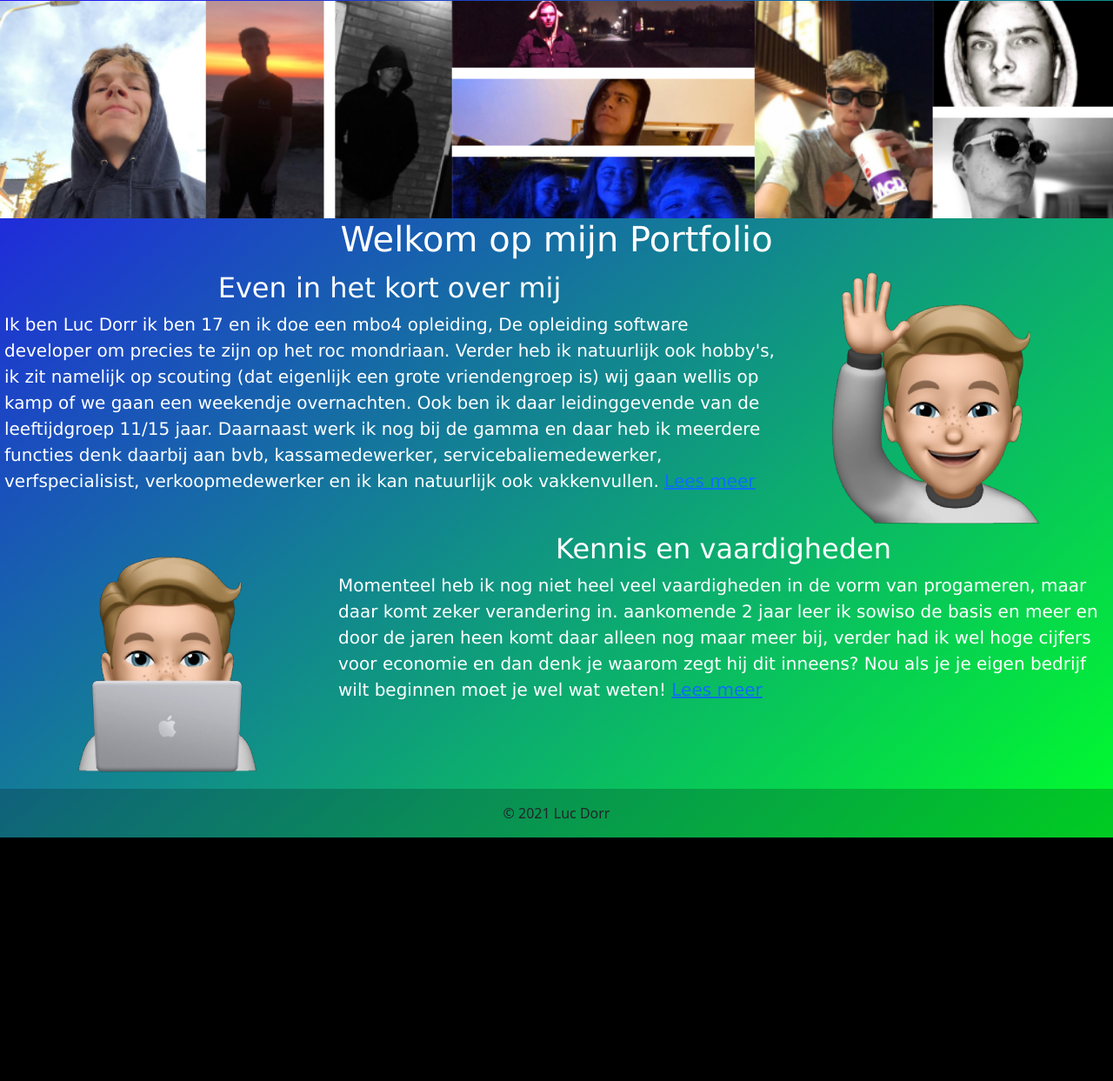
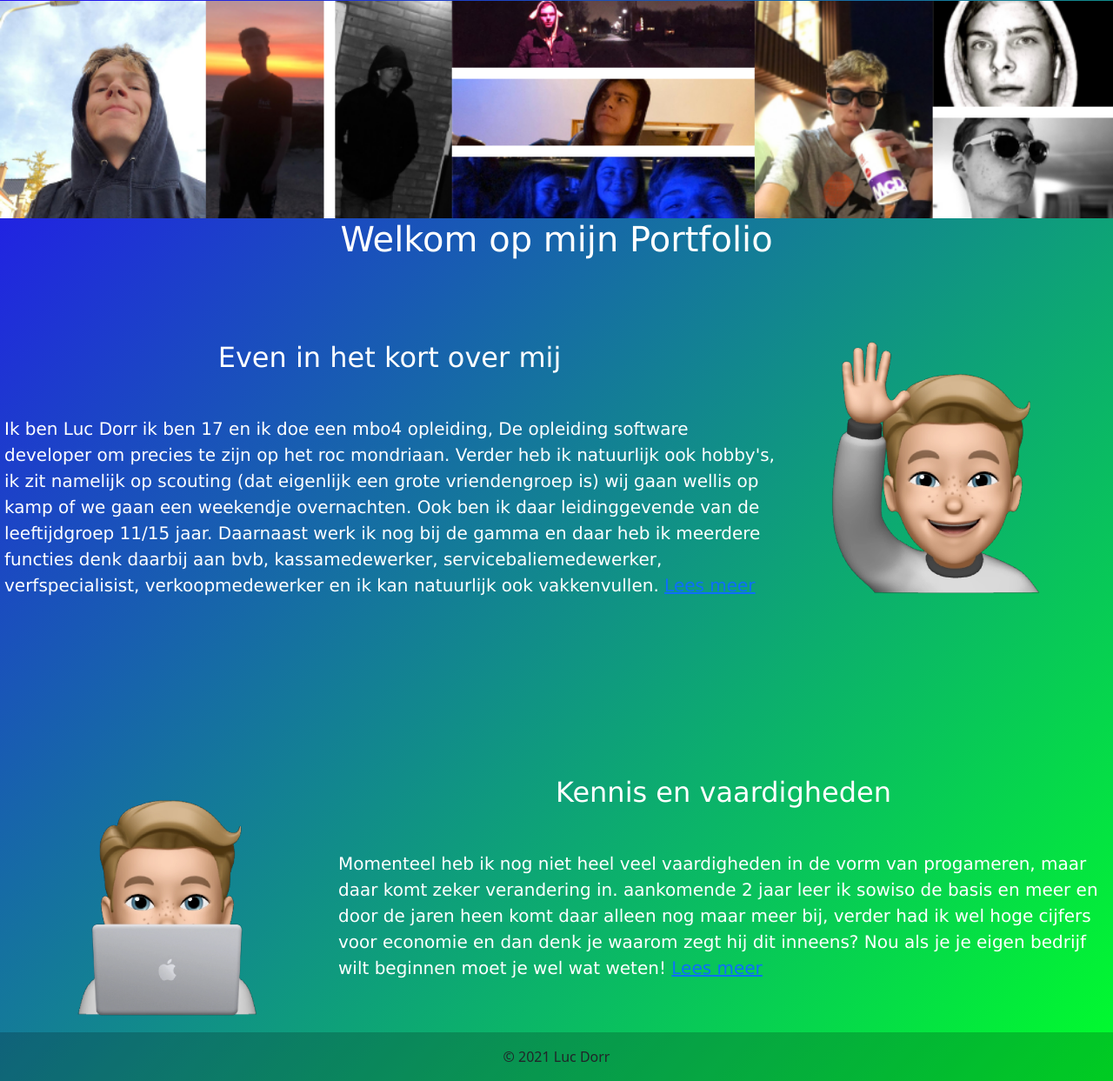
Before and after one commit to LucDorr/LucDorr.github.io, a plain HTML site: page index.html in a window 1280 px wide. Shown: the part 123-1366 px from the top of the page at 87% size. Before the commit the page ends 1086 px from the top, so only its background shows below. Drawn offline with nearby package versions, Linux system fonts and the light colour scheme.

Commit message:
v 1.6
updates:
-white space
-text main page ipv. left centert

```diff
--- a/css/index.css
+++ b/css/index.css
@@ -19,7 +19,7 @@
   p11
   {
     color: white;
-    text-align: left;
+    text-align: center;
   }
 
   p11
@@ -31,7 +31,7 @@
   p2
   {
     color: white;
-    text-align: left;
+    text-align: center;
   }
 
   p2
--- a/index.html
+++ b/index.html
@@ -30,10 +30,15 @@
 
             <div id = "wrapper"></div>
                 <h1>Welkom op mijn Portfolio</h1>
+                <p>&nbsp;</p>
+                <p>&nbsp;</p>
+
                     <section>
                         <section class="infme">
                             <div1>
                                 <h2> Even in het kort over mij </h2>
+                                <p>&nbsp;</p>
+
                                 <p11>
                                     Ik ben Luc Dorr ik ben 17 en ik doe een mbo4 opleiding, De opleiding software developer om precies te zijn op het roc mondriaan.
                                     Verder heb ik natuurlijk ook hobby's, ik zit namelijk op scouting (dat eigenlijk een grote vriendengroep is) wij gaan wellis op kamp
@@ -48,11 +53,18 @@
                         <section class="infmefoto">
                             <img src="img/hiluc.jpg" alt="mijn eigen memoji" style="width:300px;height:300px;">
                         </section>
+                        <p>&nbsp;</p>
+                        <p>&nbsp;</p>
+                        <p>&nbsp;</p>
+                        <p>&nbsp;</p>
+                        <p>&nbsp;</p>
 
                         <section>
                             <section class="kennisev">
                                 <div2>
                                     <h2> Kennis en vaardigheden </h2>
+                                    <p>&nbsp;</p>
+
                                         <p2>
                                         Momenteel heb ik nog niet heel veel vaardigheden in de vorm van progameren, maar daar komt zeker verandering in. aankomende 2 jaar leer ik sowiso de
                                         basis en meer en door de jaren heen komt daar alleen nog maar meer bij, verder had ik wel hoge cijfers voor economie en dan denk je waarom zegt hij dit
```
Also changed, not shown: aboutme.html (+13 -0 lines).
